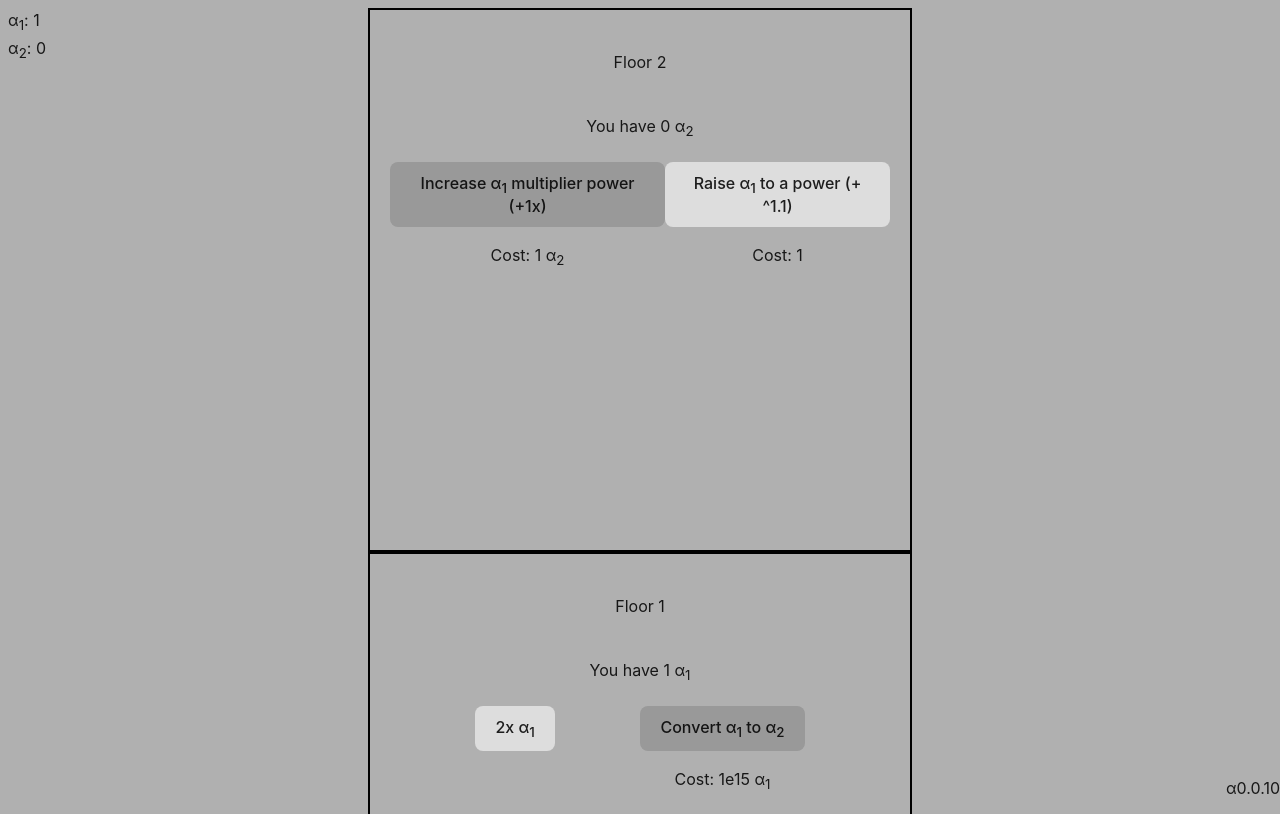
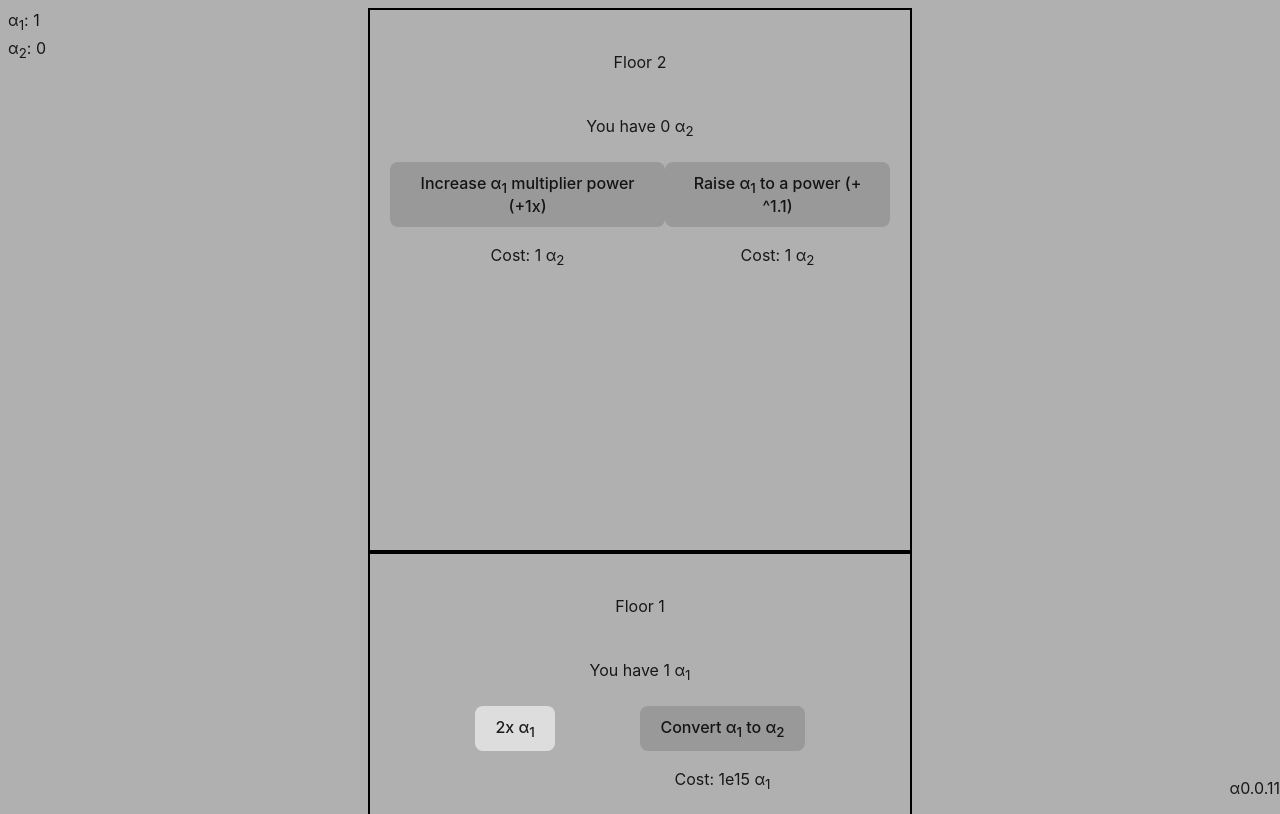
Before and after one commit to XnoobSpeakable/Exponential-Tower, a website built with Vite: page index.html in a window 1280 px wide. Shown: the top 814 px of the page. Built offline with nearby package versions, Linux system fonts and the light colour scheme.

Commit message:
a0.0.11 new upgrade and bugfixes

```diff
--- a/index.html
+++ b/index.html
@@ -6,7 +6,6 @@
     <title>Exponential Tower</title>
   </head>
   <body>
-
     <script type="module" defer src="src/main.ts"></script>
 
     <div id="overview"></div>
@@ -38,7 +37,7 @@
       </div>
     </div>
 
-    <div id="version">α0.0.10</div>
+    <div id="version">α0.0.11</div>
     <button id="wipesave">wipesave</button>
   </body>
 </html>
--- a/src/data.ts
+++ b/src/data.ts
@@ -6,7 +6,8 @@ const player: Player = {
     alphatwo: new ExpantaNumX('0'),
     upgradesBought: {
         convertaone: new ExpantaNumX('0'),
-        upaonemult: new ExpantaNumX('0')
+        upaonemult: new ExpantaNumX('0'),
+        upaonepower: new ExpantaNumX('0')
     },
     doubleaonemult: new ExpantaNumX('2')
 };
--- a/src/upgrades.ts
+++ b/src/upgrades.ts
@@ -44,7 +44,19 @@ export const upgrades: Upgrades = {
         currency: "alphatwo",
         upgrFunction: () => {
             player.doubleaonemult = player.doubleaonemult.plus(1)
-            upgrades.upaonemult.cost = upgrades.upaonemult.cost.times(2)
+        }
+    },
+    upaonepower: {
+        buttonDiv: "upaonepower",
+        costDiv: "upaonepowercost",
+        cost: new ExpantaNumX('1'),
+        costType: "sub",
+        costFormula: () => {
+            upgrades.upaonepower.cost = player.upgradesBought.upaonepower.plus(1)
+        },
+        currency: "alphatwo",
+        upgrFunction: () => {
+            player.doubleaonemult = player.doubleaonemult.pow(getUpgradeTimesBought("upaonepower").div(10).plus(1))
         }
     }
 }
@@ -93,9 +105,16 @@ export function loadCosts() {
     }
 }
 
+export function getUpgradeTimesBought(upgrade: string) {
+    return player.upgradesBought[upgrade]
+}
+
 element("convertaone").onclick = () => {
     buyUpgrade(upgrades.convertaone as Upgrade)
 };
 element("upaonemult").onclick = () => {
     buyUpgrade(upgrades.upaonemult as Upgrade)
 };
+element("upaonepower").onclick = () => {
+    buyUpgrade(upgrades.upaonepower as Upgrade)
+};
```
Also changed, not shown: src/main.ts (+5 -2 lines).
